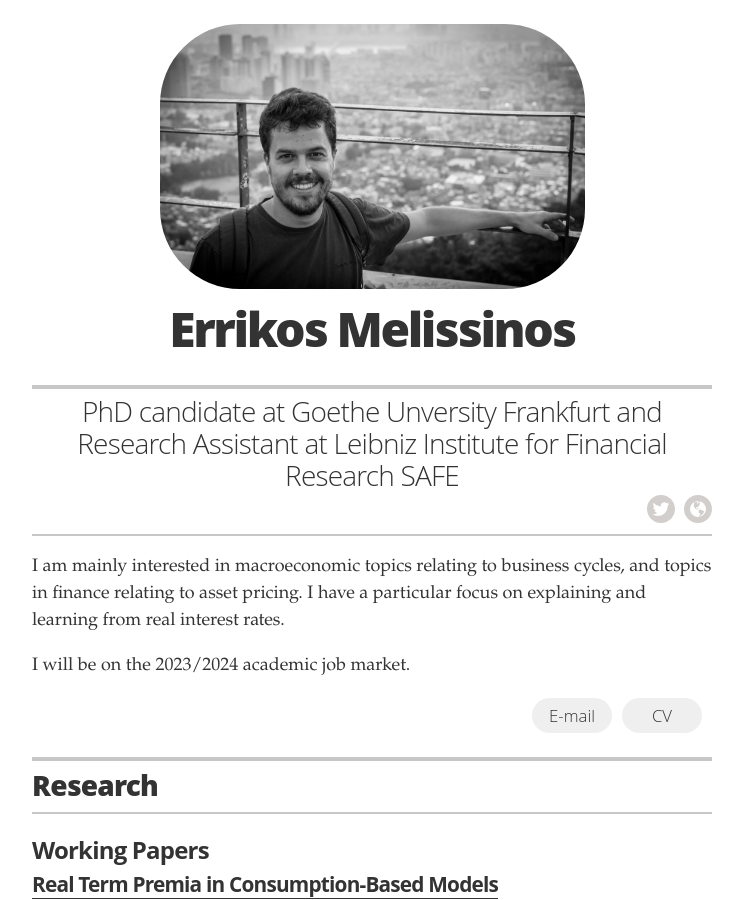
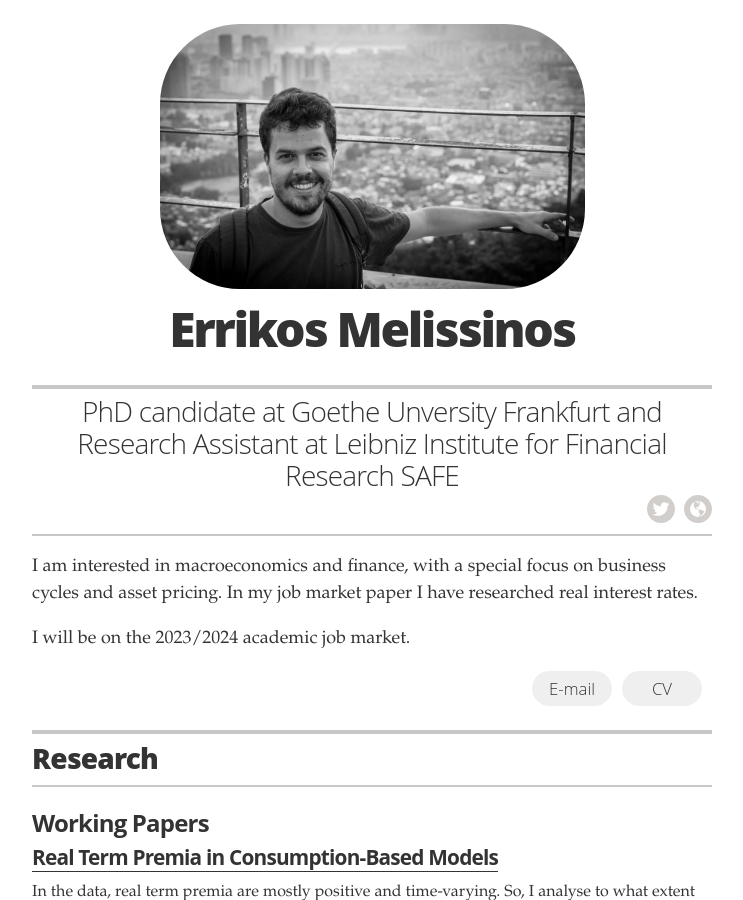
Before and after one commit to errikos-melissinos/errikos-melissinos.github.io, a Jekyll site: the page built from index.html, in a window 1280 px wide and 900 px high. Shown: the whole window, without its empty margins (268-1011 px from the left). Built offline with Jekyll 4.4.1, drawn with Linux system fonts in a browser that asks for light colours.

Commit message:
Update _config.yml

```diff
--- a/_config.yml
+++ b/_config.yml
@@ -23,7 +23,7 @@ resume_contact_email:           "melissinos@safe-frankfurt.de"
 # resume_header_contact_info:     "742 Evergreen Terrace, Springfield • 555-7334 • lisasimpson@youremailaddress.com"
 # display_header_contact_info:    "false"
 
-resume_header_intro: "<p>I am mainly interested in macroeconomic topics relating to business cycles, and topics in finance relating to asset pricing. I have a particular focus on explaining and learning from real interest rates.</p> <p>I will be on the 2023/2024 academic job market.</p>"
+resume_header_intro: "<p>I am interested in macroeconomics and finance, with a special focus on business cycles and asset pricing. In my job market paper I have researched real interest rates.</p> <p>I will be on the 2023/2024 academic job market.</p>"
 
 # use "yes" to display the email contact button,
 # "no" to display an "I'm not looking for work" message,
```
